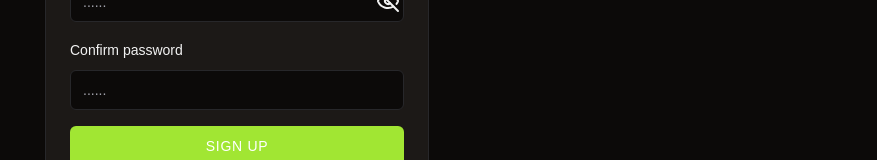
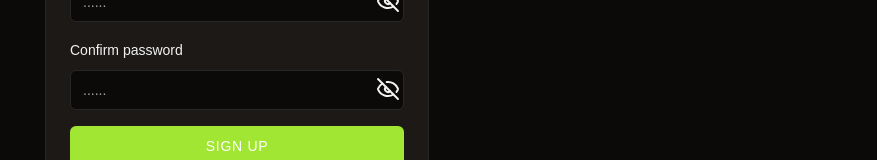
Before and after one commit to penn201500/shadcn-and-nextjs, a Next.js app: page /sign-up in a window 1280 px wide. Shown: the part 589-749 px from the top of the page, without its empty margins (403-1280 px from the left). Built offline with nearby package versions, Linux system fonts and the light colour scheme.

Commit message:
✨ Use PasswordInput component in passwordConfirm field
true

```diff
--- a/app/(logged-out)/sign-up/page.tsx
+++ b/app/(logged-out)/sign-up/page.tsx
@@ -275,7 +275,6 @@ export default function SignUpPage() {
                                         <FormControl>
                                             <PasswordInput
                                                 placeholder="......"
-                                                type="password"
                                                 value={value ?? ""} // Handle undefined case
                                                 onChange={e => {
                                                     const val = e.target.value
@@ -295,9 +294,8 @@ export default function SignUpPage() {
                                     <FormItem>
                                         <FormLabel>Confirm password</FormLabel>
                                         <FormControl>
-                                            <Input
+                                            <PasswordInput
                                                 placeholder="......"
-                                                type="password"
                                                 value={value ?? ""} // Handle undefined case
                                                 onChange={e => {
                                                     const val = e.target.value
```
